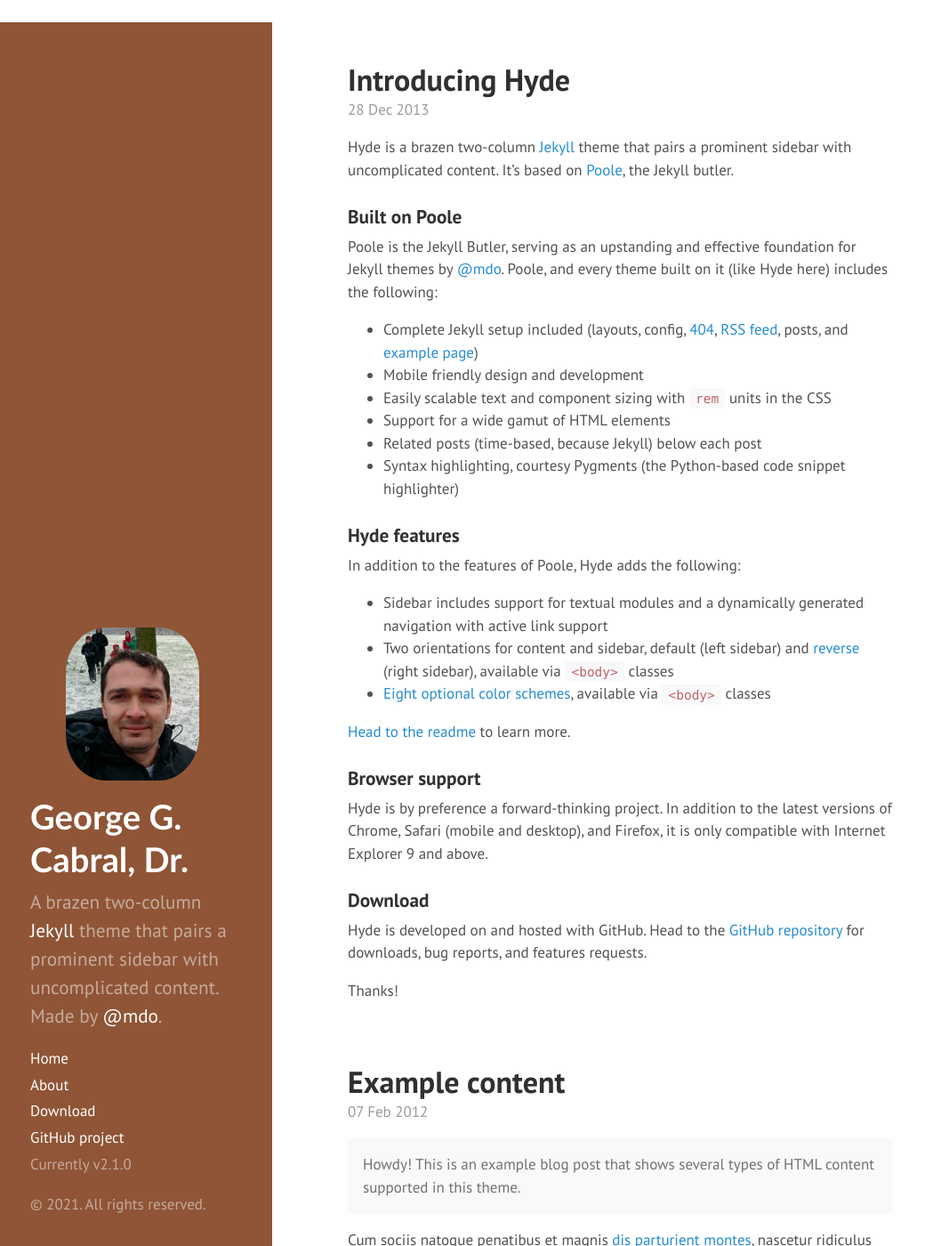
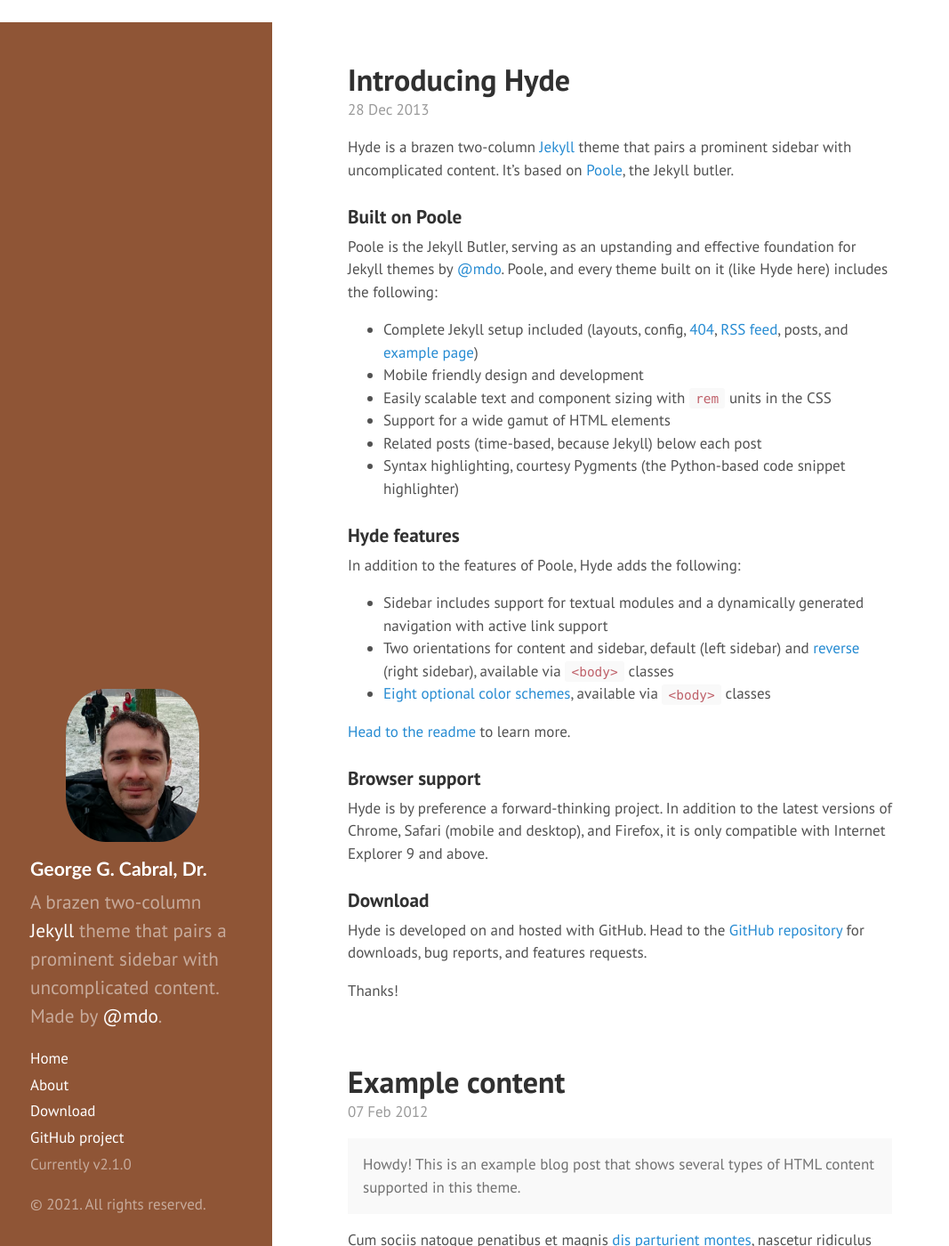
Before and after one commit to geocabral/geocabral.github.io, a Jekyll site: the page built from index.html, in a window 1280 px wide and 1400 px high. Shown: the whole window at 89% size, without its empty margins (0-1067 px from the left). Built offline with Jekyll 4.4.1, drawn with Linux system fonts in a browser that asks for light colours; Markdown is read by kramdown in place of the engine named in the settings; the list of posts is cut into pages by our own code.

Commit message:
Update hyde.css

```diff
--- a/public/css/hyde.css
+++ b/public/css/hyde.css
@@ -86,7 +86,7 @@
   color: #fff;
   margin-top: 0;
   font-family: "Candara";
-  font-size: 2.25rem;
+  font-size: 1.25rem;
 }
 
 /* Sidebar nav */
```
